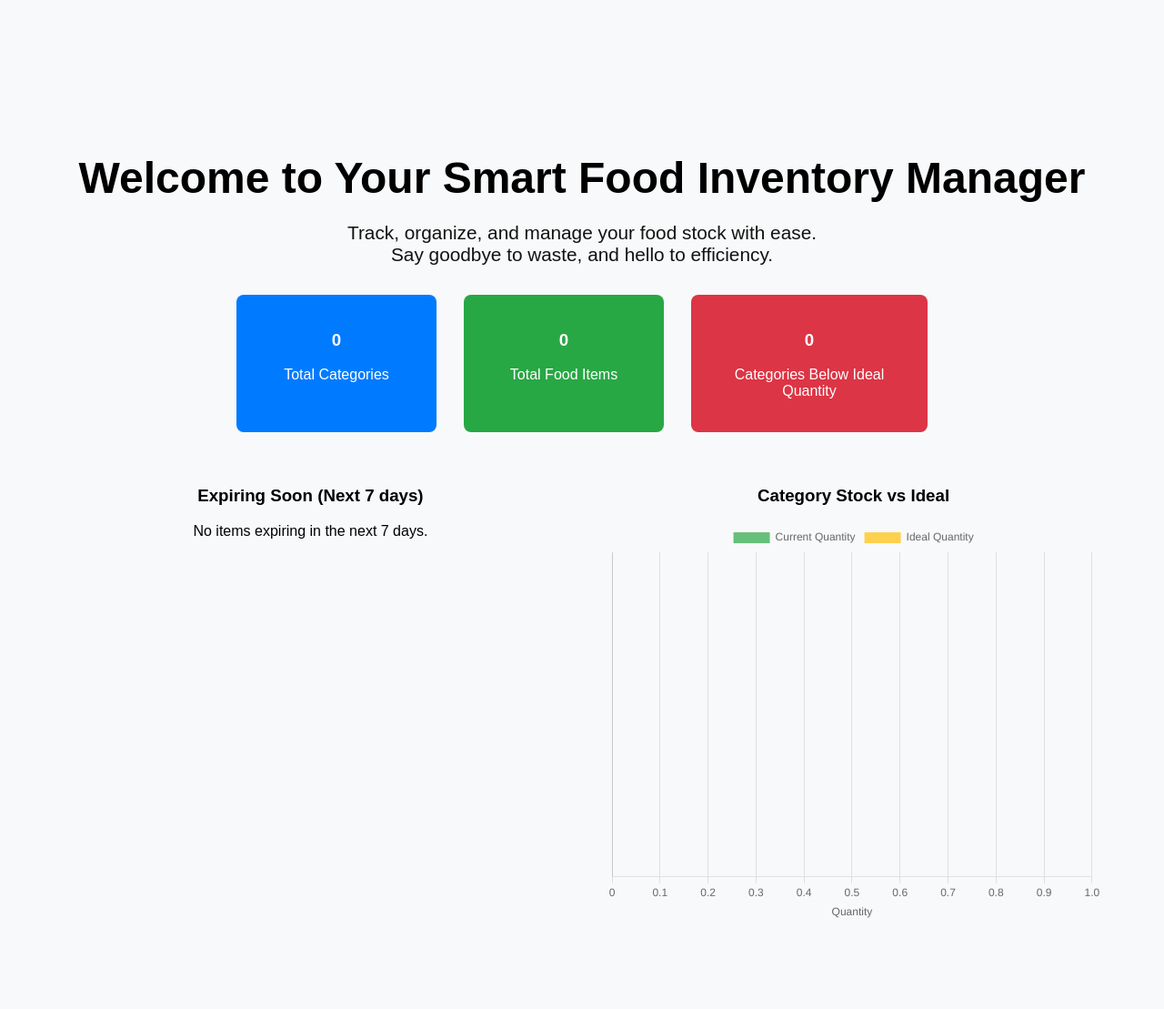
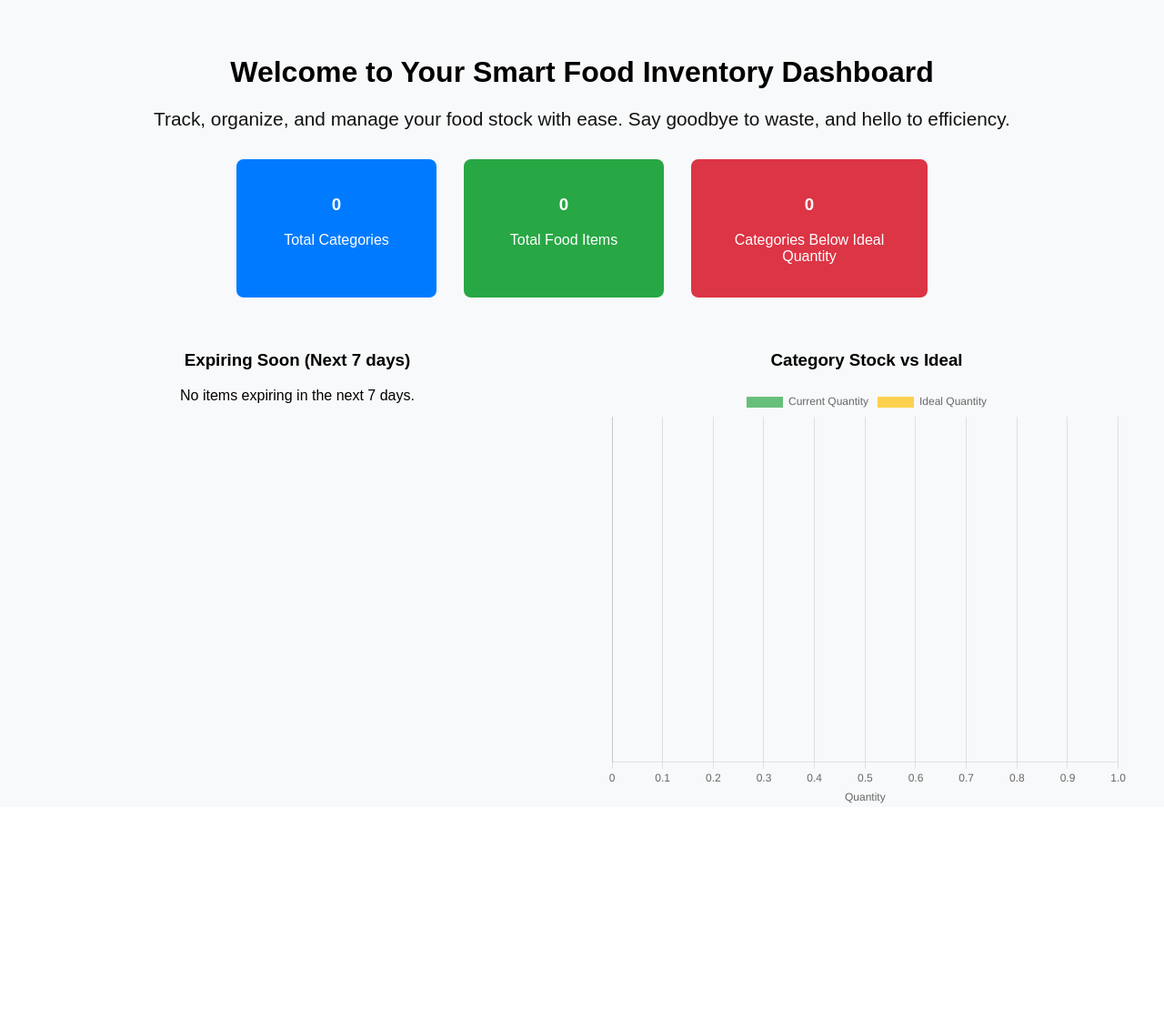
Before and after one commit to IbtahajQadri/Database-Food-Storage, a Django app: page / in a window 1280 px wide. Shown: the part 186-1295 px from the top of the page at 91% size. After the commit the page ends 1069 px from the top, so only its background shows below. Run offline with Django 5.2, Linux system fonts and the light colour scheme; data that the repository does not hold is empty.

Commit message:
Font adjustments

```diff
--- a/inventory/templates/inventory/dashboard.html
+++ b/inventory/templates/inventory/dashboard.html
@@ -2,11 +2,10 @@
 
 {% block content %}
 
-<main class="hero" style="text-align: center; padding: 6rem 2rem;">
-    <h1 style="font-size: 3rem; margin-bottom: 1rem;">Welcome to Your Smart Food Inventory Manager</h1>
+<main class="hero" style="text-align: center; padding: 0;">
+    <h1 style="font-size: 2rem; margin-bottom: 1rem;">Welcome to Your Smart Food Inventory Dashboard</h1>
     <p style="font-size: 1.3rem; margin-bottom: 2rem; color: #121212;">
-        Track, organize, and manage your food stock with ease.<br>
-        Say goodbye to waste, and hello to efficiency.
+        Track, organize, and manage your food stock with ease. Say goodbye to waste, and hello to efficiency.
     </p>
     <!-- Summary stats -->
     <div style="display: flex; gap: 30px; justify-content: center; margin-bottom: 40px;">
```
